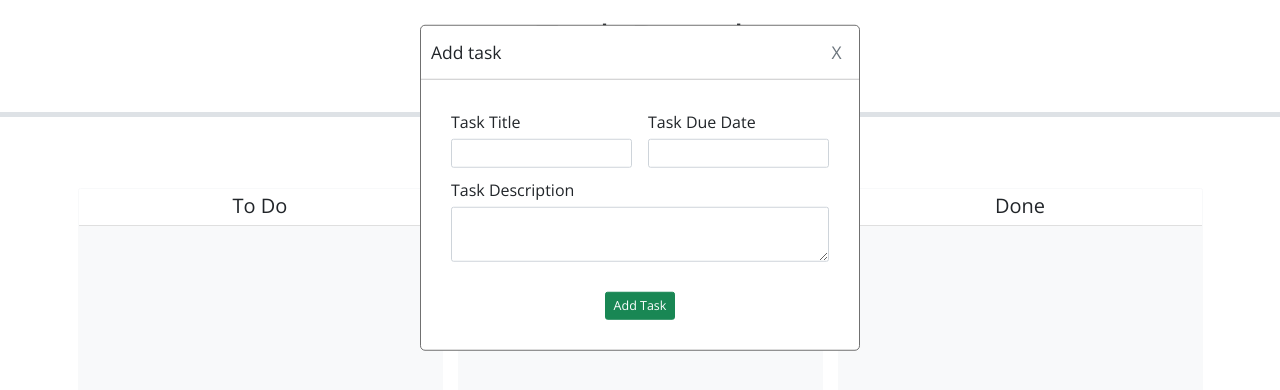
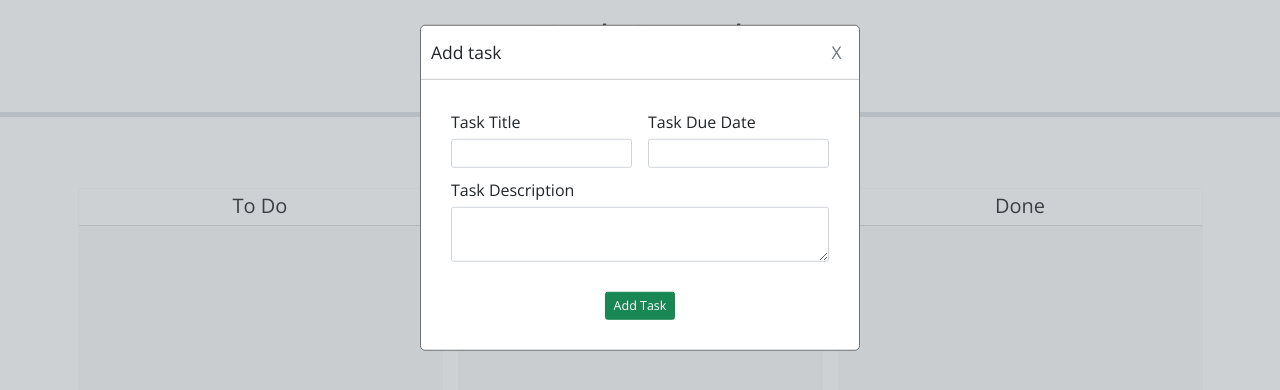
Before and after one commit to swe-thinhnguyen1701/task-board, a plain HTML site: page index.html in a window 1280 px wide. Both pictures are taken after a click on the button "Add Task". Drawn offline with nearby package versions, Linux system fonts and the light colour scheme.

Commit message:
add blind when clicking add task button

```diff
--- a/css/style.css
+++ b/css/style.css
@@ -19,9 +19,16 @@ body {
   cursor: grab;
 }
 
+/* BLIND */
+#blind{
+  display: none;
+  opacity: 0.33;
+  z-index: 1;
+}
+
 /* TASK BOX */
 #task-box{
-  z-index: 1;
+  z-index: 2;
   width: 100%;
   max-width: 440px;
   border: 1px solid #707070;
--- a/index.html
+++ b/index.html
@@ -45,6 +45,7 @@
       </div>
       <!-- Todo: Create a modal with a form to add tasks -->
 
+      <section id="blind" class="fixed-top vh-100 bg-secondary"></section>
       <section class="position-absolute start-50 translate-middle" id="task-box">
         <section
           class="d-flex justify-content-between align-items-center m-3 task-box__heading"
--- a/js/script.js
+++ b/js/script.js
@@ -3,18 +3,21 @@ let taskList = JSON.parse(localStorage.getItem("tasks"));
 let nextId = JSON.parse(localStorage.getItem("nextId"));
 const closeTaskBox = $("#close-task-box-btn");
 const showTaskBox = $("#show-task-box-btn");
+const blind = $("#blind");
 const taskBox = $("#task-box");
 
 closeTaskBox.on("click", function(event){
     event.preventDefault();
     console.log("button is clicked");
     taskBox.hide();
+    blind.hide();
 });
 
 showTaskBox.on("click", function(event){
     {
         event.preventDefault();
         taskBox.show();
+        blind.show();
     }
 });
 
```
